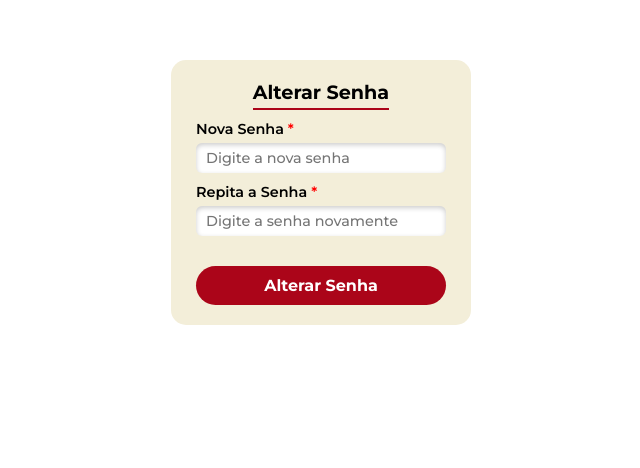
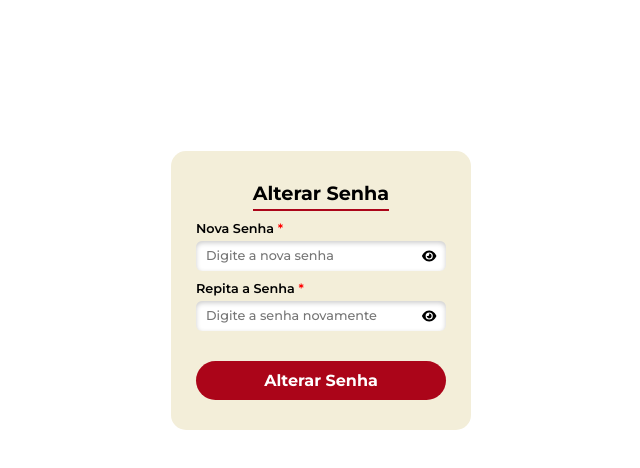
Before and after one commit to bolaodomineiro/app, a React (Vite) app: page /reset-password in a window 1280 px wide. Shown: the part 110-578 px from the top of the page, without its empty margins (319-959 px from the left). Built offline with nearby package versions, Linux system fonts and the light colour scheme.

Commit message:
fix: styles

```diff
--- a/src/pages/passwordRecovery/PasswordRecoveryStyles.jsx
+++ b/src/pages/passwordRecovery/PasswordRecoveryStyles.jsx
@@ -68,16 +68,17 @@ export const ContainerRecovery = styled.section`
         }
 
     }
+
 `
 
 export const ContainerResetPassword = styled.section`
     width: 100%;
+    height: 100vh;
     display: flex;
     justify-content: center;
     align-items: center;
     padding: 20px 10px;
     background-color: #fff;
-    margin-top: 150px;
 
     form {
         display: flex;
@@ -88,7 +89,7 @@ export const ContainerResetPassword = styled.section`
         width: 300px;
         border-radius: 15px;
         background-color: #F3EED9;
-        padding: 20px;
+        padding: 30px;
 
         h3 {
             font-size: 1.2rem;
@@ -99,7 +100,7 @@ export const ContainerResetPassword = styled.section`
         label {
         display:block;
         font-weight: 600;
-        font-size: 0.9rem;
+        font-size: 0.8rem;
         padding:  0px 0px 5px;
         cursor: pointer;
         }
@@ -120,7 +121,7 @@ export const ContainerResetPassword = styled.section`
         }
 
         input::placeholder {
-            font-size: 0.9rem;
+            font-size: 0.8rem;
             font-weight: 500;
         }
 
@@ -141,5 +142,17 @@ export const ContainerResetPassword = styled.section`
             color: #000;
         }
 
+        .password-container {
+            position: relative;
+            .eye-icon {
+                position: absolute;
+                font-size: 0.8rem;
+                top: 50%;
+                right: 10px;
+                transform: translateY(-50%);
+                cursor: pointer;
+            }'
+        }
+
     }
 `
--- a/src/pages/passwordRecovery/ResetPassword.jsx
+++ b/src/pages/passwordRecovery/ResetPassword.jsx
@@ -1,5 +1,7 @@
 import  { ContainerResetPassword } from "./PasswordRecoveryStyles";
 import Btn from "../../components/button/Btn";
+import { FontAwesomeIcon } from "@fortawesome/react-fontawesome";
+import { faEye, faEyeSlash } from "@fortawesome/free-solid-svg-icons";
 
 import { useNavigate } from "react-router-dom";
 import { useSearchParams } from "react-router-dom";
@@ -42,15 +44,27 @@ const ResetPassword = () => {
 
     return (
         <ContainerResetPassword>
-            <form id="registerForm" onSubmit={handleSubmit}>
+            <form id="reset-password" onSubmit={handleSubmit}>
                 <h3>Alterar Senha</h3>
                 <div>
                     <label>Nova Senha <span className="asterisk">*</span></label>
-                    <input id="senha" name="senha" type="password" placeholder="Digite a nova senha" required />
+                    <div className="password-container">
+                        <input id="senha" name="senha" type="password" placeholder="Digite a nova senha" required />
+                        {true  ?
+                            <FontAwesomeIcon icon={faEye} className="eye-icon" /> :
+                            <FontAwesomeIcon icon={faEyeSlash} className="eye-icon" />
+                        }
+                    </div>
                 </div>
                 <div>
                     <label>Repita a Senha <span className="asterisk">*</span></label>
-                    <input id="senhaRepeat" name="senhaRepeat" type="password" placeholder="Digite a senha novamente" required />
+                    <div className="password-container">
+                        <input id="senhaRepeat" name="senhaRepeat" type="password" placeholder="Digite a senha novamente" required />
+                        {true  ?
+                            <FontAwesomeIcon icon={faEye} className="eye-icon" /> :
+                            <FontAwesomeIcon icon={faEyeSlash} className="eye-icon" />
+                        }
+                    </div>
                 </div>
                 <div>
                     <Btn text="Alterar Senha" type="submit" />
```
